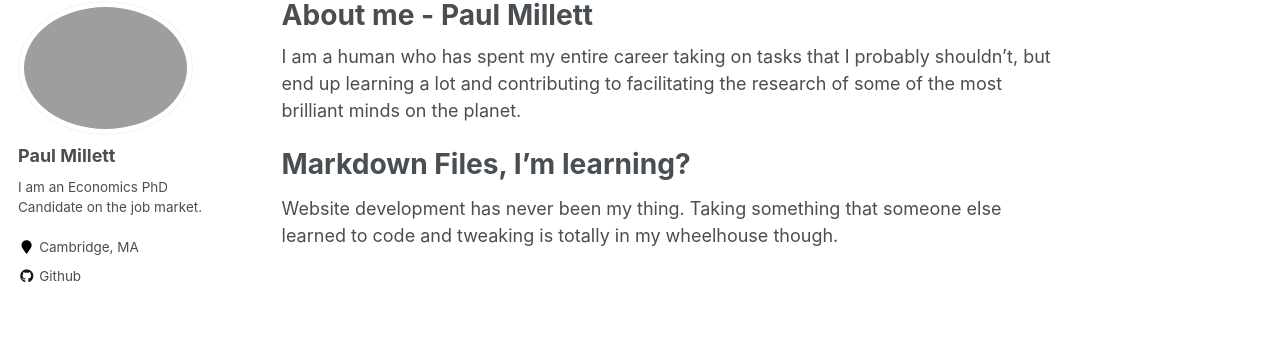
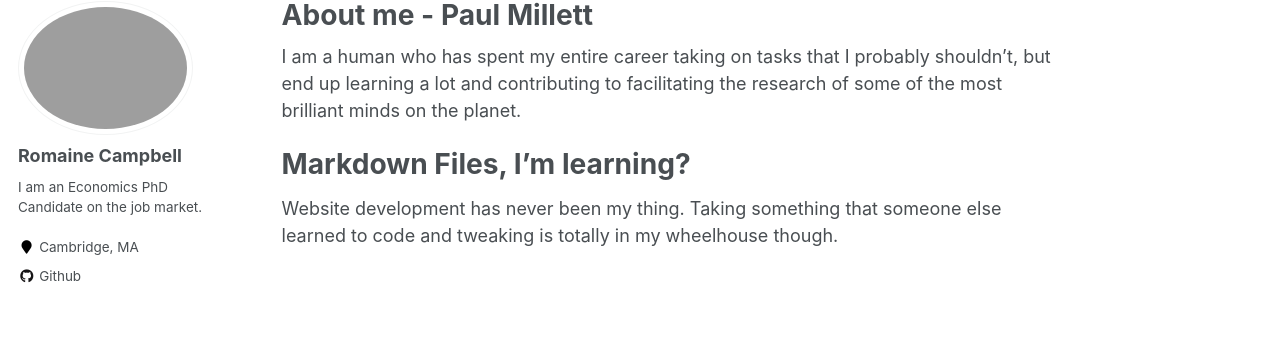
Before and after one commit to romaineacampbell/romaineacampbell.github.io, a Jekyll site: the page built from _pages/about.md, in a window 1280 px wide. Shown: the part 117-455 px from the top of the page. Built offline with Jekyll 4.4.1, drawn with Linux system fonts in a browser that asks for light colours.

Commit message:
Updated config.yml to point to new profile photo and other bio info

```diff
--- a/_config.yml
+++ b/_config.yml
@@ -80,8 +80,8 @@ analytics:
 
 # Site Author
 author:
-  name             : "Paul Millett"
-  avatar           : "profile_image_golf_cart.png"
+  name             : "Romaine Campbell"
+  avatar           : "Romaine_7.png"
   bio              : "I am an Economics PhD Candidate on the job market."
   location         : "Cambridge, MA"
   employer         :
@@ -96,7 +96,7 @@ author:
   flickr           :
   facebook         :
   foursquare       :
-  github           : "pmmillett"
+  github           : "romainecambell"
   google_plus      :
   keybase          :
   instagram        :
```
Also changed, not shown: images/profile_image_golf_cart.jpg (deleted), 4 other files.
